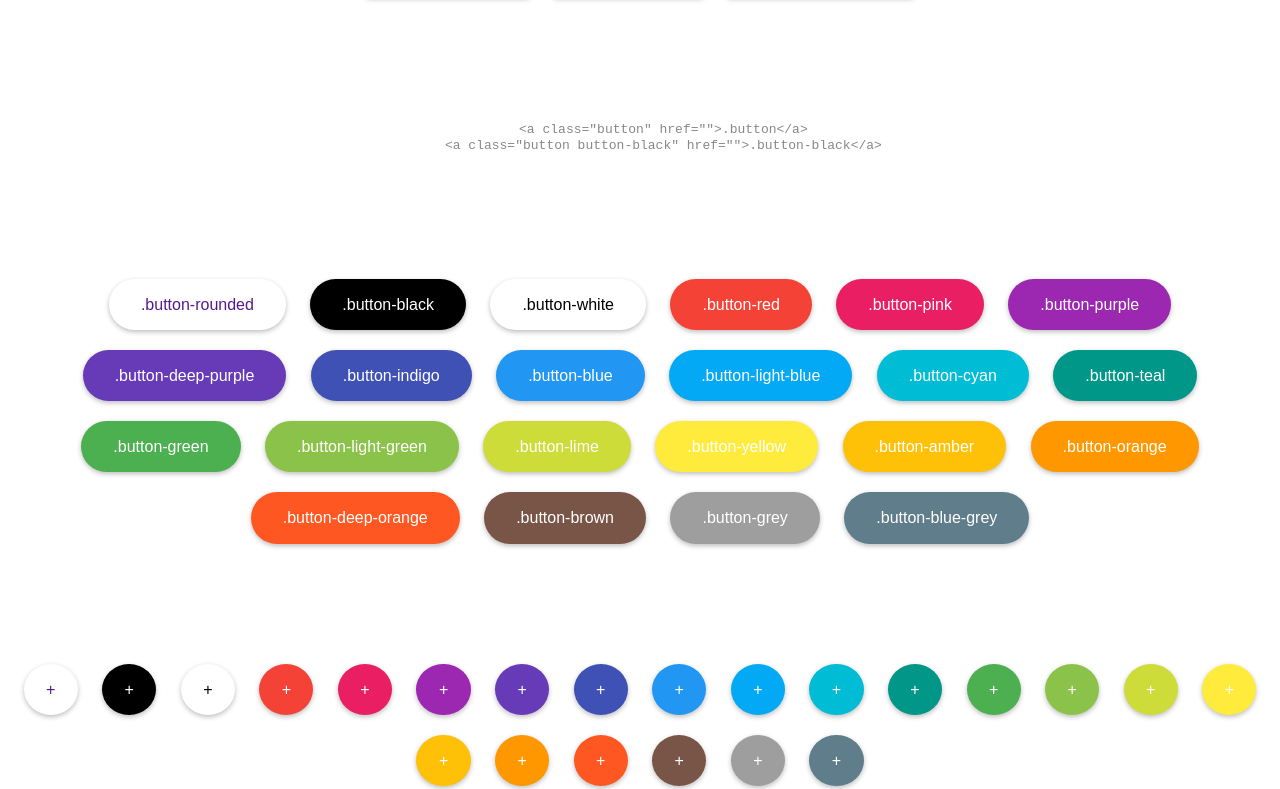
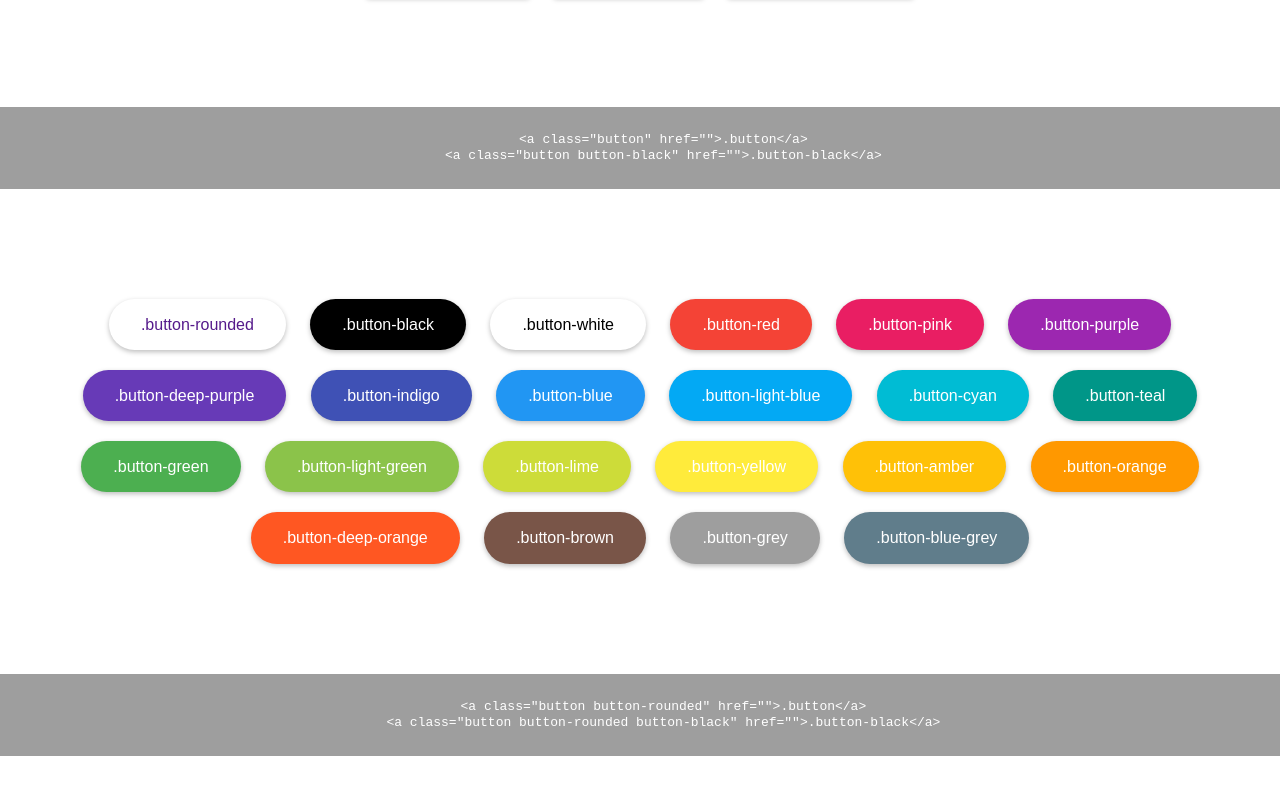
Before and after one commit to HeliumSquid/cocktail.sass, a website: page index.html in a window 1280 px wide. Shown: the part 2815-3604 px from the top of the page. Drawn offline with Linux system fonts and the light colour scheme.

Commit message:
Update index.html.

```diff
--- a/index.html
+++ b/index.html
@@ -75,7 +75,7 @@
     <a class="button button-grey" href="">.button-grey</a>
     <a class="button button-blue-grey" href="">.button-blue-grey</a>
     <hr>
-    <xmp>
+    <xmp class="code">
       <a class="button" href="">.button</a>
       <a class="button button-black" href="">.button-black</a>
     </xmp>
@@ -103,6 +103,11 @@
     <a class="button button-rounded button-grey" href="">.button-grey</a>
     <a class="button button-rounded button-blue-grey" href="">.button-blue-grey</a>
     <hr>
+    <xmp class="code">
+      <a class="button button-rounded" href="">.button</a>
+      <a class="button button-rounded button-black" href="">.button-black</a>
+    </xmp>
+    <hr>
     <a class="button button-action" href="">+</a>
     <a class="button button-action button-black" href="">+</a>
     <a class="button button-action button-white" href="">+</a>
@@ -126,6 +131,12 @@
     <a class="button button-action button-grey" href="">+</a>
     <a class="button button-action button-blue-grey" href="">+</a>
   </section>
+  <hr>
+  <xmp class="code">
+    <a class="button button-action" href="">.button</a>
+    <a class="button button-action button-black" href="">.button-black</a>
+  </xmp>
+  <hr>
 
   <a href="https://github.com/HeliumSquid/cocktail.sass/archive/gh-pages.zip">
     <section class="download">
```
